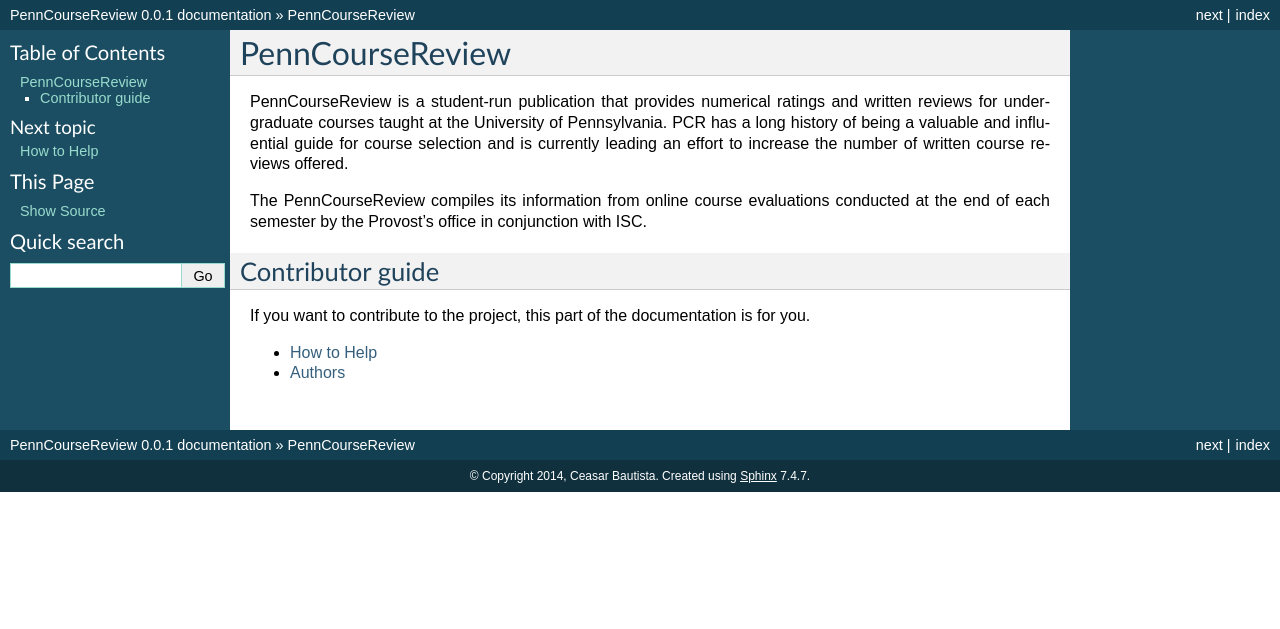
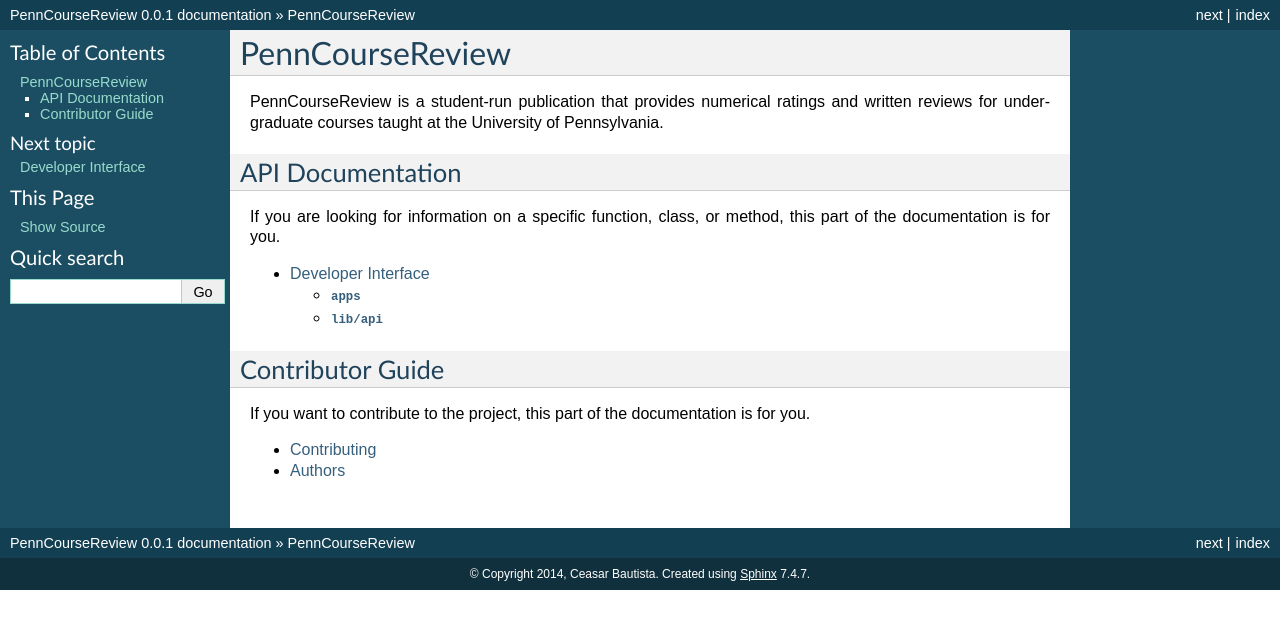
Before and after one commit to pennlabs/pcr, a Sphinx documentation site: the page built from docs/index.rst, in a window 1280 px wide. Shown: the top 629 px of the page. Built offline with Sphinx 7.4.7, drawn with Linux system fonts in a browser that asks for light colours.

Commit message:
Arrange docs

```diff
--- a/AUTHORS.rst
+++ b/AUTHORS.rst
@@ -1,3 +1,7 @@
+
+Authors
+================================================================================
+
 PennCourseReview is written and maintained by various contributors.
 
 - Ceasar Bautista
--- a/docs/dev/authors.rst
+++ b/docs/dev/authors.rst
@@ -1,4 +1 @@
-Authors
-=======
-
 .. include:: ../../AUTHORS.rst
--- a/docs/index.rst
+++ b/docs/index.rst
@@ -8,15 +8,20 @@
 
 PennCourseReview is a student-run publication that provides numerical ratings
 and written reviews for undergraduate courses taught at the University of
-Pennsylvania. PCR has a long history of being a valuable and influential guide
-for course selection and is currently leading an effort to increase the number
-of written course reviews offered.
+Pennsylvania.
 
-The PennCourseReview compiles its information from online course evaluations
-conducted at the end of each semester by the Provost's office in conjunction
-with ISC.
+API Documentation
+--------------------------------------------------------------------------------
 
-Contributor guide
+If you are looking for information on a specific function, class, or method,
+this part of the documentation is for you.
+
+.. toctree::
+   :maxdepth: 2
+
+   api
+
+Contributor Guide
 --------------------------------------------------------------------------------
 
 If you want to contribute to the project, this part of the documentation is for
```
Also changed, not shown: CONTRIBUTING.rst (added, +18 -0 lines), README.md (deleted, +0 -69 lines), README.rst (added, +13 -0 lines), docs/api.rst (added, +62 -0 lines), docs/dev/todo.rst (+1 -17 lines).
